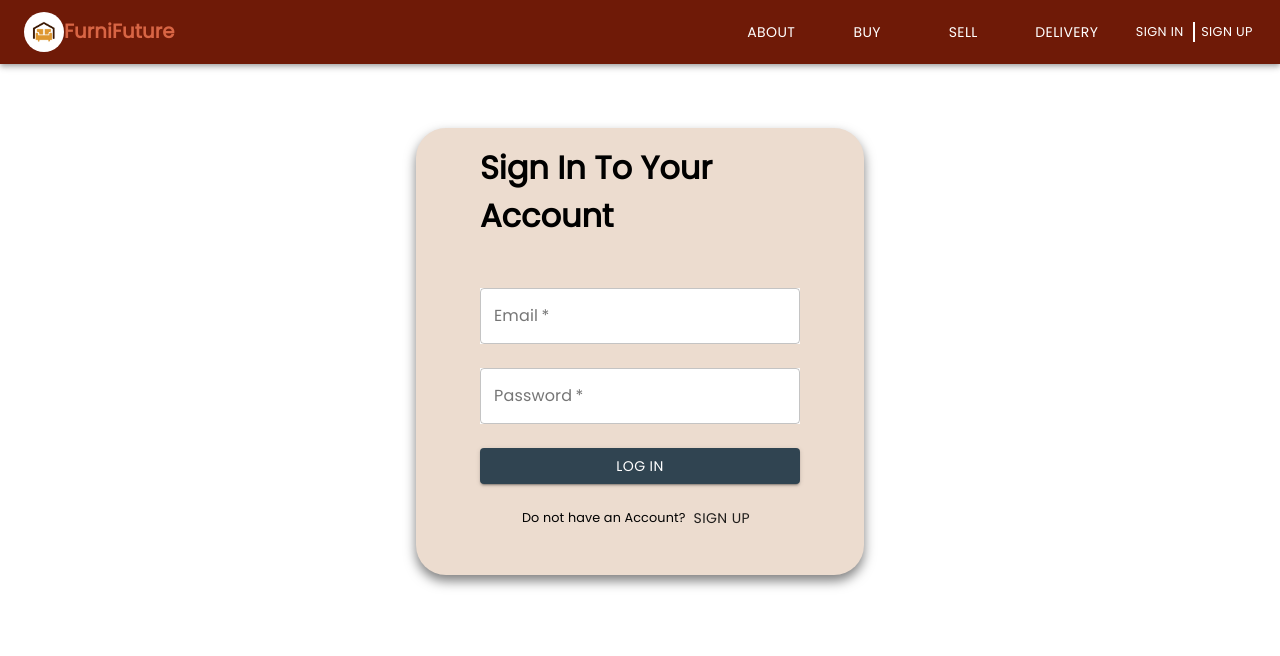
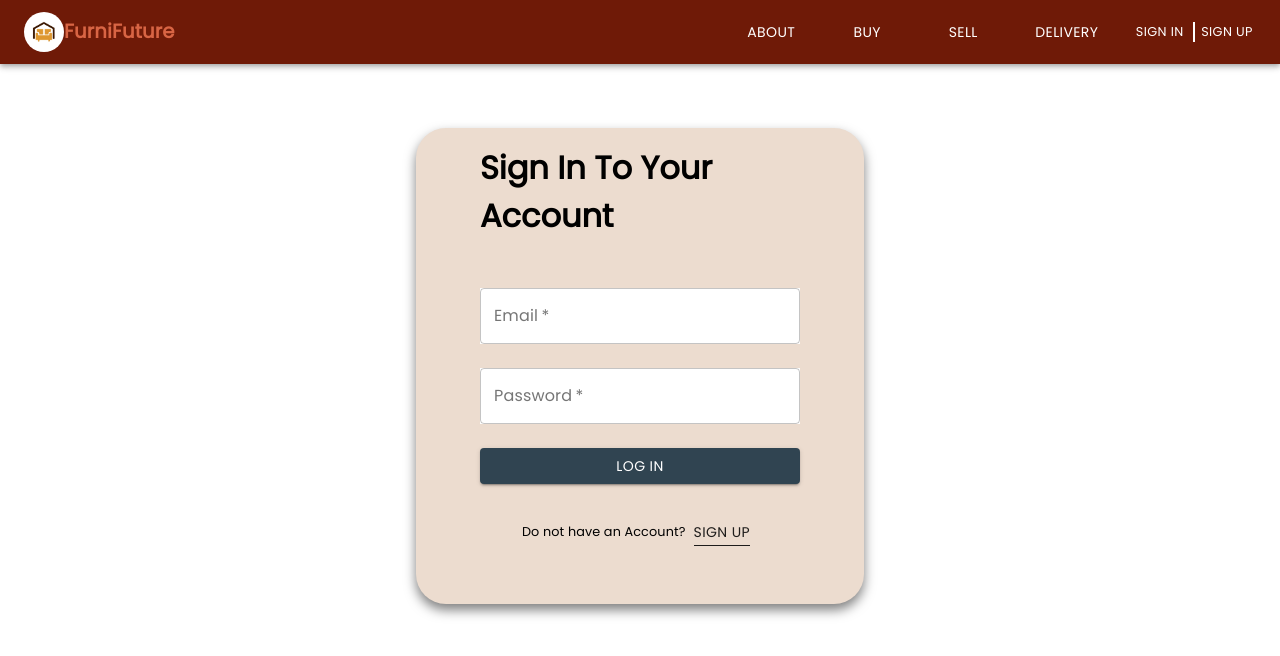
Before and after one commit to AhmadNourelddine/furnifuture, a React (Create React App) app: page /login in a window 1280 px wide. Shown: the top 656 px of the page. Built offline with nearby package versions, Linux system fonts and the light colour scheme.

Commit message:
add error label for login

```diff
--- a/src/pages/Login/index.js
+++ b/src/pages/Login/index.js
@@ -6,6 +6,7 @@ import { Link, useNavigate } from "react-router-dom";
 import TextField from "@material-ui/core/TextField";
 import Button from "@material-ui/core/button";
 import Box from "@material-ui/core/box";
+import InputLabel from '@mui/material/InputLabel';
 import { Typography } from '@material-ui/core';
 import { useDispatch } from 'react-redux';
 import loggedIn from '../../redux/actions/logIn.js';
@@ -16,6 +17,7 @@ const Login = ()=> {
 
   const [email,setEmail]= useState('');
   const [password,setPassword]= useState('');
+  const [error, setError]= useState(false);
   const [redirect, setRedirect]= useState(false);
 
   const Navigate = useNavigate();
@@ -49,11 +51,15 @@ const Login = ()=> {
             window.localStorage.setItem('user_name', result.user['name']);
             window.localStorage.setItem('user_email', result.user['email']);
             console.log(result);
-            dispatch(loggedIn());
+            console.log(result.user.saved_products);
+            dispatch(loggedIn(result.user));
             if(result.user.is_shipping){
               dispatch(isShipping());}
             setRedirect(true);
           })
+          .catch((err)=>{
+            setError(true);
+            console.log(err.message);})
   }
 
   return (
@@ -71,7 +77,7 @@ const Login = ()=> {
     <TextField autoComplete="current-password" required
     className="outlined-basic" label="Password" variant="outlined" margin="normal" type="password"
     onChange = {e=>setPassword(e.target.value)} />
-
+    <InputLabel>{error && 'Email or/and Password are Wrong'}</InputLabel>
     <Button type="submit"
      variant="contained" fullWidth id="signin-btn">
       Log In
@@ -79,11 +85,12 @@ const Login = ()=> {
 
     <Typography className='sign-in-page-sign-up-link'>
       Do not have an Account?
-      <Button component={Link} to="/signup">Sign Up</Button>
+      <Button component={Link} to="/signup">
+        <p style={{borderBottom:'solid 0.5px'}}>Sign Up</p>
+      </Button>
     </Typography>
 
     </Box>
-
 
 
     </Box>
```
